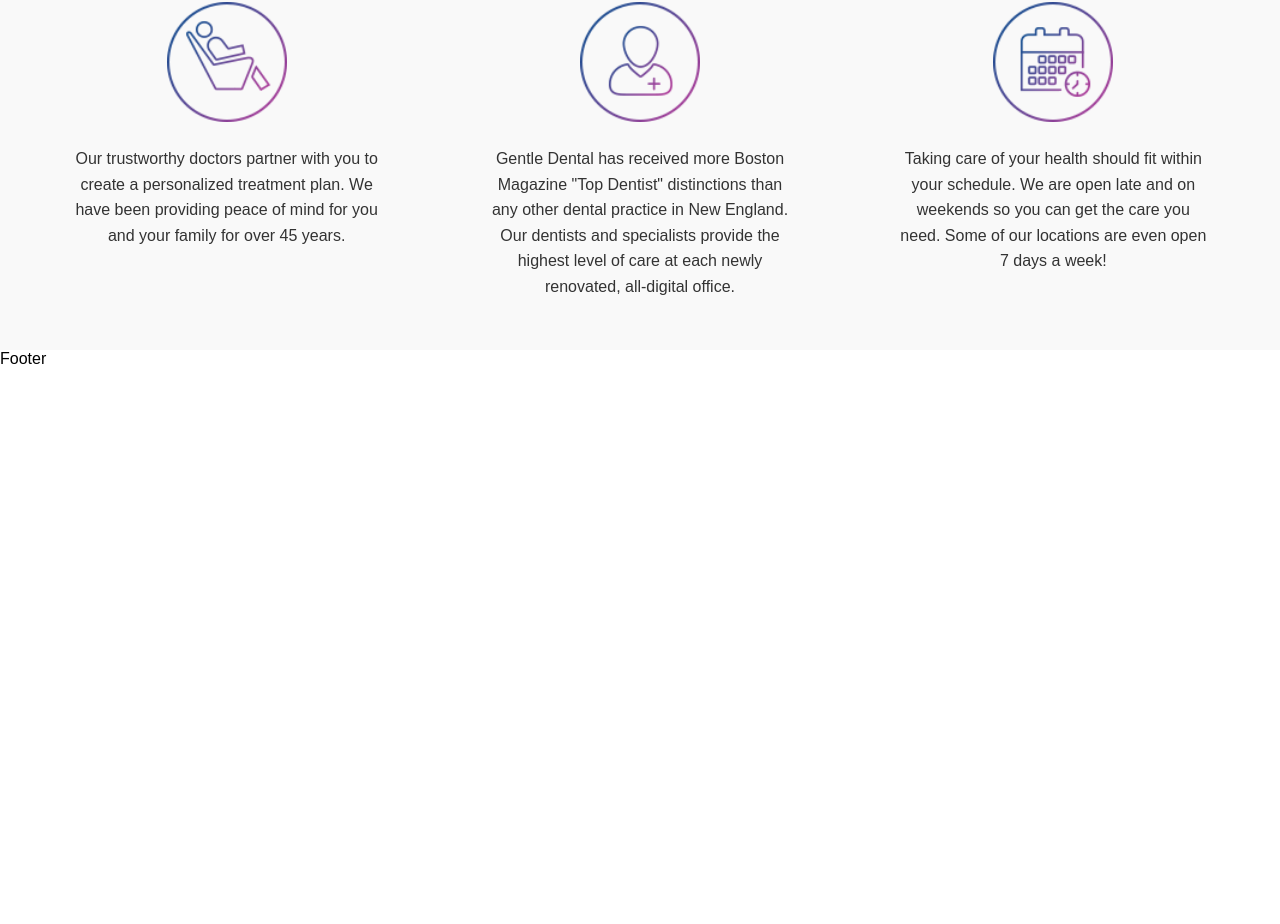
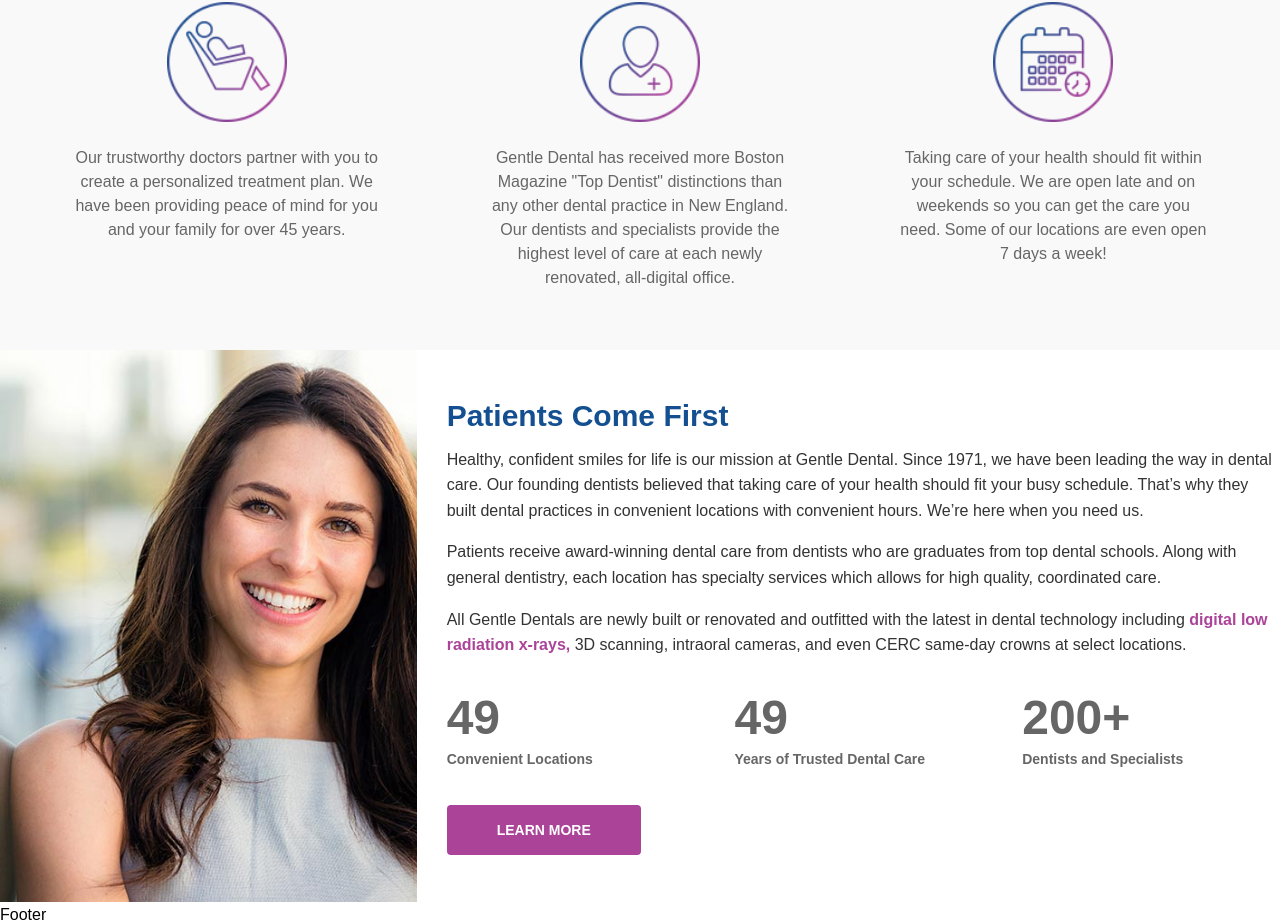
Before and after one commit to midhunp2/gentle-dental, a Next.js app: page / in a window 1280 px wide. Shown: the part 680-1604 px from the top of the page. Before the commit the page ends 1048 px from the top, so only its background shows below. Built offline with nearby package versions, Linux system fonts and the light colour scheme.

Commit message:
Updated Difference  Section

```diff
--- a/app/home.module.css
+++ b/app/home.module.css
@@ -129,7 +129,7 @@
 .FeatureTitle {
   font-size: 24px;
   font-weight: 700;
-  color: #333333;
+  color: #666;
   margin-bottom: 24px;
 }
 
@@ -147,9 +147,10 @@
 }
 
 .FeatureDescription {
-  font-size: 16px;
-  line-height: 1.6;
-  color: #333333;
+  color: #666;
+  font-family: "OpenSans-Semibold", sans-serif;
+  font-size: 1rem;
+  line-height: 150%;
   margin: 0;
 }
 
@@ -159,3 +160,117 @@
     gap: 60px;
   }
 }
+
+.DifferenceSection {
+  background-color: #ffffff;
+  width: 100%;
+}
+
+.DifferenceContainer {
+  margin: 0 auto;
+  display: grid;
+  grid-template-columns: 1fr 2fr;
+  gap: 30px;
+  align-items: center;
+}
+
+.DifferenceImage {
+  width: 100%;
+  height: 100%;
+  overflow: hidden;
+}
+
+.PatientImage {
+  object-fit: cover;
+  width: 507px;
+  height: 552px;
+}
+
+.DifferenceContent {
+  flex-direction: column;
+  gap: 16px;
+  display: flex;
+  max-width: 850px;
+}
+
+.DifferenceTitle {
+  color: #145091;
+  font-size: 30px;
+  font-family: "OpenSans-Bold", sans-serif;
+  line-height: 100%;
+}
+
+.DifferenceText {
+  display: flex;
+  flex-direction: column;
+  gap: 16px;
+}
+
+.DifferenceText p {
+  color: #333333;
+  font-size: 16px;
+  line-height: 1.6;
+  margin: 0;
+}
+
+.HighlightText {
+  color: #ab4399;
+  font-weight: 600;
+}
+
+.StatisticsContainer {
+  display: grid;
+  grid-template-columns: repeat(3, 1fr);
+  gap: 30px;
+  margin: 20px 0;
+}
+
+.Statistic {
+  display: flex;
+  flex-direction: column;
+  gap: 8px;
+}
+
+.StatisticNumber {
+  font-size: 48px;
+  font-weight: 700;
+  color: #666;
+  line-height: 1;
+}
+
+.StatisticLabel {
+  font-size: 14px;
+  color: #666;
+  line-height: 1.4;
+  font-weight: 600;
+}
+
+.LearnMoreButton {
+  background-color: #ab4399;
+  color: #ffffff;
+  border: none;
+  border-radius: 4px;
+  padding: 17px 50px;
+  font-size: 14px;
+  font-weight: 600;
+  text-transform: uppercase;
+  cursor: pointer;
+  transition: background-color 0.3s;
+  align-self: flex-start;
+}
+
+.LearnMoreButton:hover {
+  background-color: #8b2d7a;
+}
+
+@media (max-width: 968px) {
+  .DifferenceContainer {
+    grid-template-columns: 1fr;
+    gap: 40px;
+  }
+
+  .StatisticsContainer {
+    grid-template-columns: 1fr;
+    gap: 20px;
+  }
+}
--- a/app/page.tsx
+++ b/app/page.tsx
@@ -93,6 +93,64 @@
             </div>
           </div>
         </section>
+        <section className={styles.DifferenceSection}>
+          <div className={styles.DifferenceContainer}>
+            <div className={styles.DifferenceImage}>
+              <Image
+                src="/assets/images/gentle-dental-patients-come-first.jpg"
+                alt="Smiling patient"
+                width={400}
+                height={600}
+                className={styles.PatientImage}
+              />
+            </div>
+            <div className={styles.DifferenceContent}>
+              <h2 className={styles.DifferenceTitle}>Patients Come First</h2>
+              <div className={styles.DifferenceText}>
+                <p>
+                  Healthy, confident smiles for life is our mission at Gentle
+                  Dental. Since 1971, we have been leading the way in dental
+                  care. Our founding dentists believed that taking care of your
+                  health should fit your busy schedule. That’s why they built
+                  dental practices in convenient locations with convenient
+                  hours. We’re here when you need us.</p>
+
+                  <p> Patients receive
+                  award-winning dental care from dentists who are graduates from
+                  top dental schools. Along with general dentistry, each
+                  location has specialty services which allows for high quality,
+                  coordinated care.</p>
+
+                  <p> All Gentle Dentals are newly built or
+                  renovated and outfitted with the latest in dental technology
+                  including <span className={styles.HighlightText}>digital low radiation x-rays,</span> 3D scanning, intraoral
+                  cameras, and even CERC same-day crowns at select locations.
+                </p>
+              </div>
+              <div className={styles.StatisticsContainer}>
+                <div className={styles.Statistic}>
+                  <div className={styles.StatisticNumber}>49</div>
+                  <div className={styles.StatisticLabel}>
+                    Convenient Locations
+                  </div>
+                </div>
+                <div className={styles.Statistic}>
+                  <div className={styles.StatisticNumber}>49</div>
+                  <div className={styles.StatisticLabel}>
+                    Years of Trusted Dental Care
+                  </div>
+                </div>
+                <div className={styles.Statistic}>
+                  <div className={styles.StatisticNumber}>200+</div>
+                  <div className={styles.StatisticLabel}>
+                    Dentists and Specialists
+                  </div>
+                </div>
+              </div>
+              <button className={styles.LearnMoreButton}>LEARN MORE</button>
+            </div>
+          </div>
+        </section>
       </main>
       <Footer />
     </>
```
Also changed, not shown: public/assets/images/gentle-dental-patients-come-first.jpg (added).
